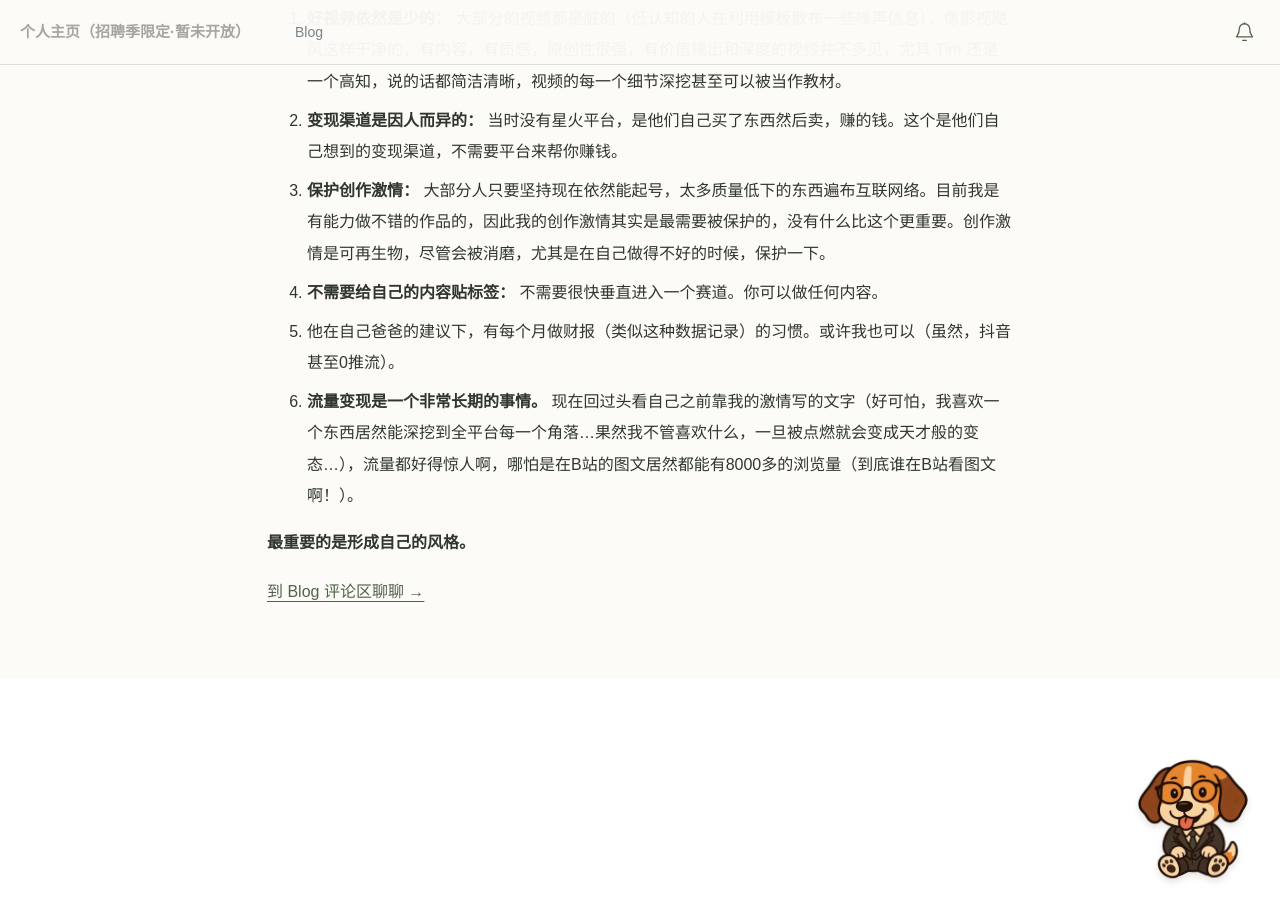
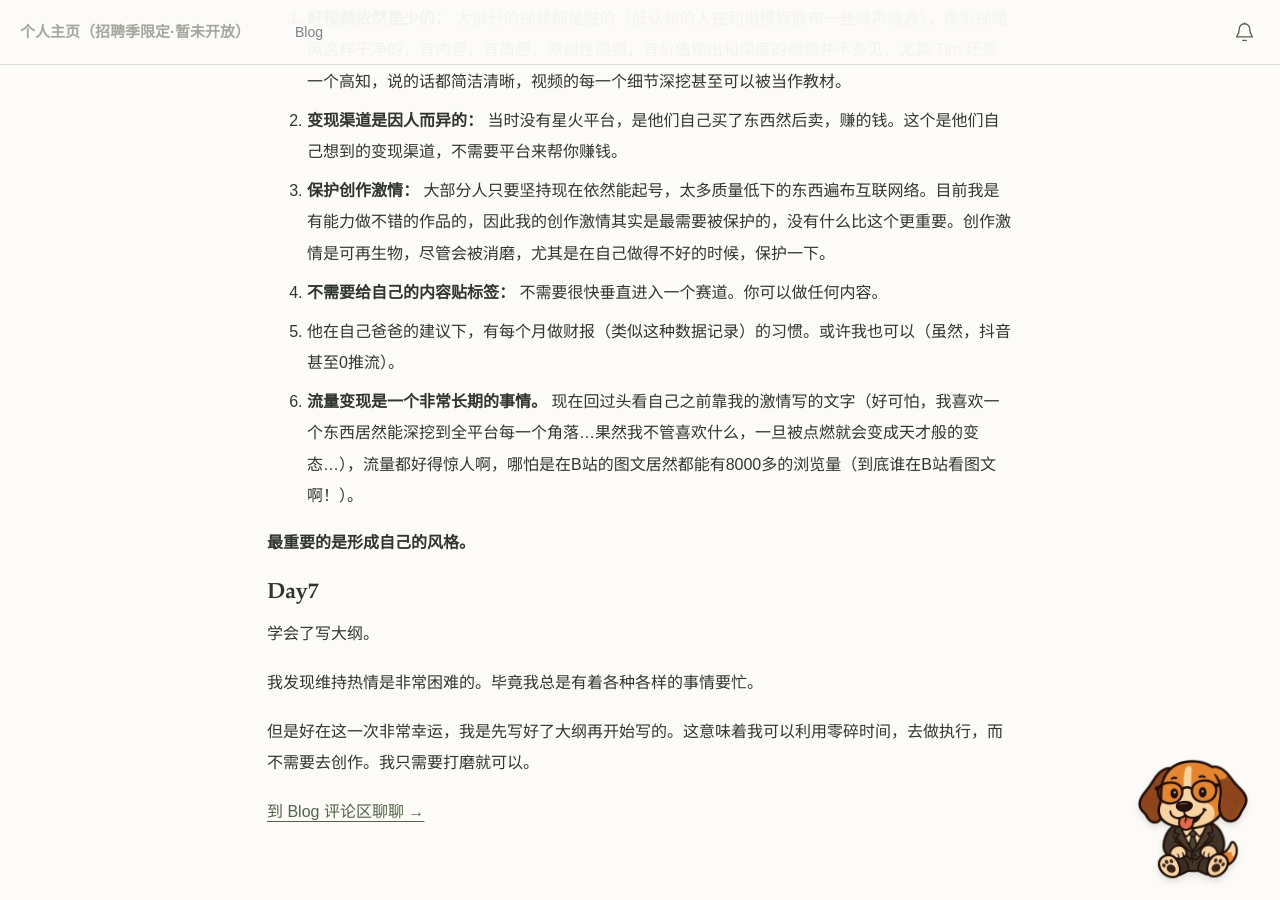
Before and after one commit to Da1yuqin/blog, a Jekyll site: the page built from _posts/2026-11-16-self-media-journal.md, in a window 1280 px wide and 900 px high, scrolled down 762 px. Built offline with Jekyll 4.4.1, drawn with Linux system fonts in a browser that asks for light colours.

Commit message:
Add Day7 reflection on outlining to self-media journal

```diff
--- a/_posts/2026-11-16-self-media-journal.md
+++ b/_posts/2026-11-16-self-media-journal.md
@@ -38,3 +38,11 @@ Tim 19年的视频里，他只有20w粉丝（其实在19年很多了，商业模
 6. **流量变现是一个非常长期的事情。** 现在回过头看自己之前靠我的激情写的文字（好可怕，我喜欢一个东西居然能深挖到全平台每一个角落...果然我不管喜欢什么，一旦被点燃就会变成天才般的变态...），流量都好得惊人啊，哪怕是在B站的图文居然都能有8000多的浏览量（到底谁在B站看图文啊！）。
 
 **最重要的是形成自己的风格。**
+
+## Day7
+
+学会了写大纲。
+
+我发现维持热情是非常困难的。毕竟我总是有着各种各样的事情要忙。
+
+但是好在这一次非常幸运，我是先写好了大纲再开始写的。这意味着我可以利用零碎时间，去做执行，而不需要去创作。我只需要打磨就可以。
```
